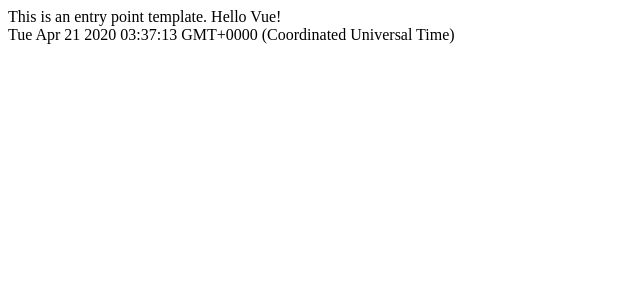
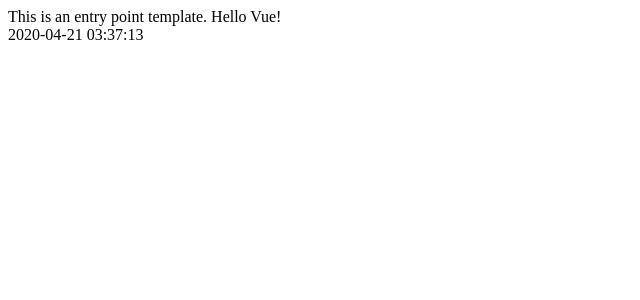
Before and after one commit to tjcchen/vue-practice, a Vue app in the folder vue-demo/: page / in a window 1280 px wide. Shown: the top 300 px of the page, without its empty margins (0-640 px from the left). Built offline with nearby package versions, Linux system fonts and the light colour scheme.

Commit message:
Apply moment to the clock project

```diff
--- a/vue-demo/src/views/clock.vue
+++ b/vue-demo/src/views/clock.vue
@@ -5,12 +5,12 @@
 </template>
 
 <script>
-// import moment from 'moment';
+import moment from 'moment';
 export default {
   data: function() {
     return {
-      now: new Date()
+      now: moment(new Date()).format('YYYY-MM-DD HH:mm:ss')
     };
   }
-};
+}
 </script>
```
